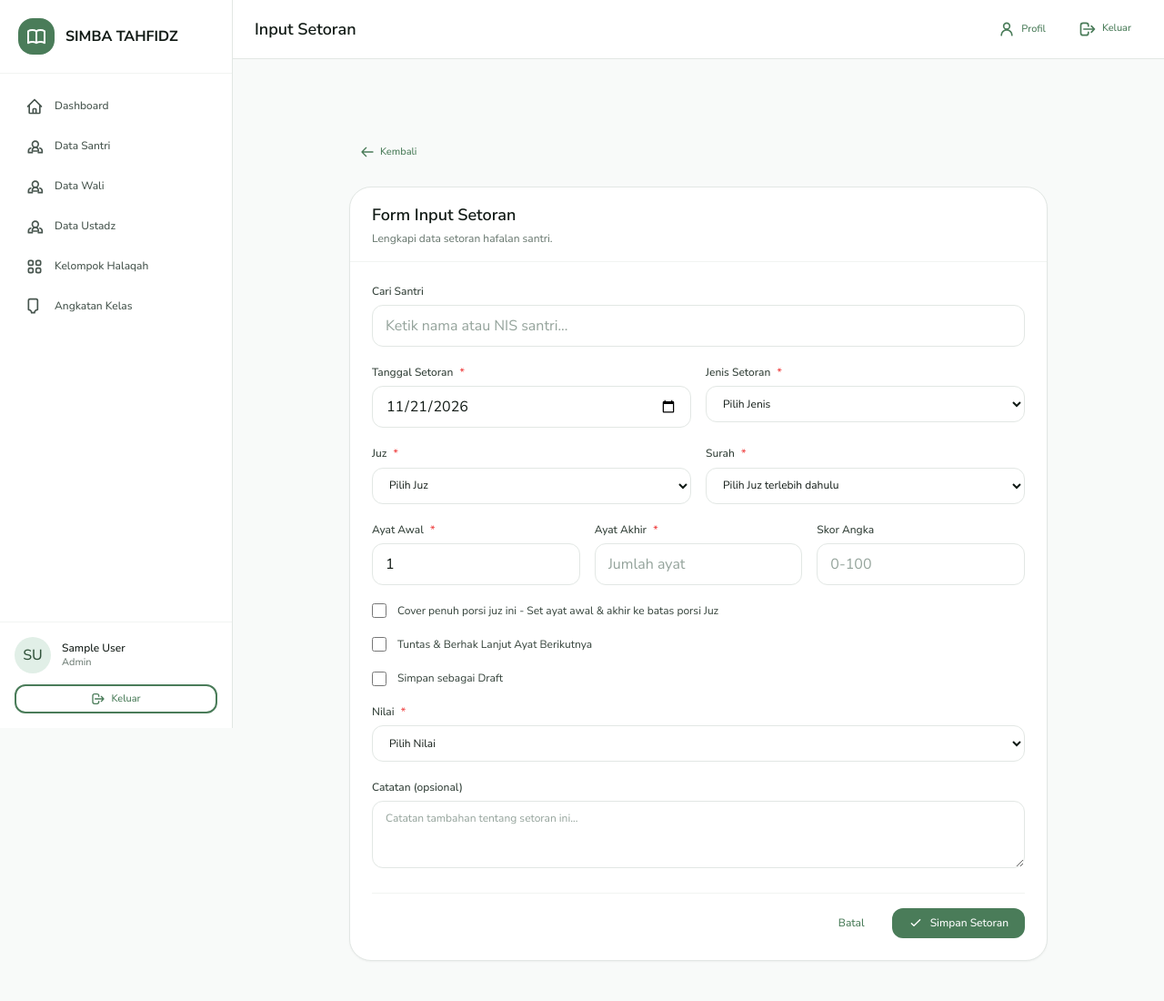
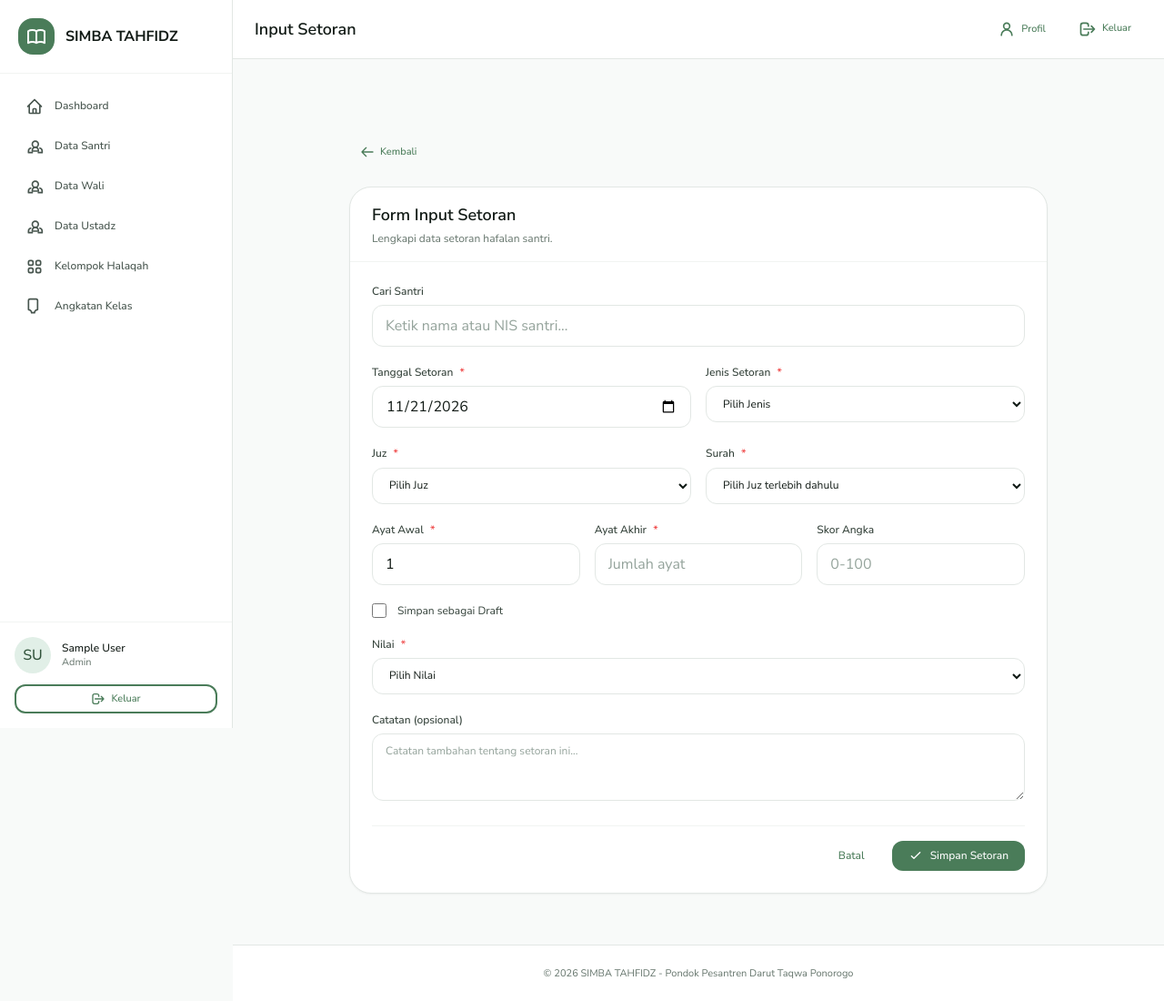
Before and after one commit to gazza-bot/SIMBATAHFIDZ, a Laravel app: page /ustadz/setorans/create in a window 1280 px wide. Shown: the top 1100 px of the page at 91% size. After the commit the page ends 1075 px from the top, so only its background shows below. Run offline with Laravel 12, Linux system fonts and the light colour scheme; the visitor is signed in with stand-in values (Sample User, id 1); data comes from the database, SQL or seed files in the repository; data that the repository does not hold is empty; style sheets or scripts are compiled from the project's sources; parts of the project's set-up code (start-up, migrations or seed data) failed here and were passed over.

Commit message:
chore(ustadz): remove tuntas_lanjut and mutqin fields from setoran
- Drop tuntas_lanjut and mutqin from SetoranController validation
- Remove checkbox UI from create.blade.php and edit.blade.php
- Remove mutqin and tuntas_lanjut JS handlers from create/edit views
- Commit: a842b73

```diff
--- a/app/Http/Controllers/Ustadz/SetoranController.php
+++ b/app/Http/Controllers/Ustadz/SetoranController.php
@@ -126,7 +126,6 @@ class SetoranController extends Controller
             'ayat_akhir' => 'required|integer|min:1',
             'nilai' => 'required|in:maqbul,jayyid,jayyid_jiddan,mumtaz',
             'skor' => 'nullable|integer|min:0|max:100',
-            'tuntas_lanjut' => 'boolean',
             'is_draft' => 'boolean',
             'catatan' => 'nullable|string|max:1000',
         ]);
@@ -230,7 +229,6 @@ class SetoranController extends Controller
             'ayat_akhir' => 'required|integer|min:1',
             'nilai' => 'required|in:maqbul,jayyid,jayyid_jiddan,mumtaz',
             'skor' => 'nullable|integer|min:0|max:100',
-            'tuntas_lanjut' => 'boolean',
             'is_draft' => 'boolean',
             'catatan' => 'nullable|string|max:1000',
         ]);
--- a/resources/views/ustadz/setorans/create.blade.php
+++ b/resources/views/ustadz/setorans/create.blade.php
@@ -147,20 +147,6 @@
             </div>
 
             <div class="flex items-center gap-3">
-                <input type="checkbox" id="mutqin" name="mutqin" class="w-4 h-4 rounded border-neutral-300 text-primary-500 focus:ring-primary-500" />
-                <label for="mutqin" class="text-sm text-neutral-700">
-                    Cover penuh porsi juz ini - Set ayat awal & akhir ke batas porsi Juz
-                </label>
-            </div>
-
-            <div class="flex items-center gap-3">
-                <input type="checkbox" id="tuntas_lanjut" name="tuntas_lanjut" class="w-4 h-4 rounded border-neutral-300 text-primary-500 focus:ring-primary-500" />
-                <label for="tuntas_lanjut" class="text-sm text-neutral-700">
-                    Tuntas & Berhak Lanjut Ayat Berikutnya
-                </label>
-            </div>
-
-            <div class="flex items-center gap-3">
                 <input type="checkbox" id="is_draft" name="is_draft" class="w-4 h-4 rounded border-neutral-300 text-primary-500 focus:ring-primary-500" />
                 <label for="is_draft" class="text-sm text-neutral-700">
                     Simpan sebagai Draft
@@ -220,7 +206,6 @@ document.addEventListener('DOMContentLoaded', function() {
     const ayatAkhir = document.querySelector('input[name="ayat_akhir"]');
     const ayatAwalHint = document.getElementById('ayat-awal-hint');
     const ayatAkhirHint = document.getElementById('ayat-akhir-hint');
-    const mutqinCheckbox = document.getElementById('mutqin');
 
     let currentJuz = juzSelect.value;
     let currentSurahItem = null;
@@ -290,13 +275,6 @@ document.addEventListener('DOMContentLoaded', function() {
         }
     });
 
-    mutqinCheckbox.addEventListener('change', function() {
-        if (this.checked && currentSurahItem) {
-            ayatAwal.value = currentSurahItem.min;
-            ayatAkhir.value = currentSurahItem.max;
-        }
-    });
-
     @if(old('juz_pilih'))
         const oldJuz = @json(old('juz_pilih'));
         const oldSurah = @json(old('surah_id'));
```
Also changed, not shown: resources/views/ustadz/setorans/edit.blade.php (+0 -22 lines).
